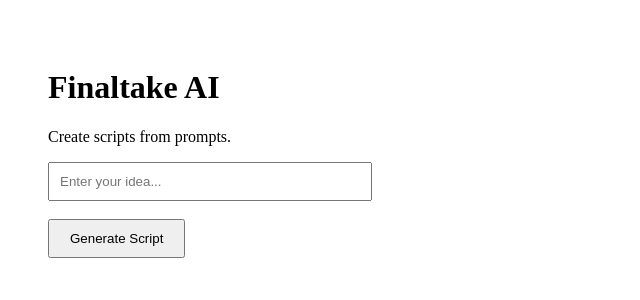
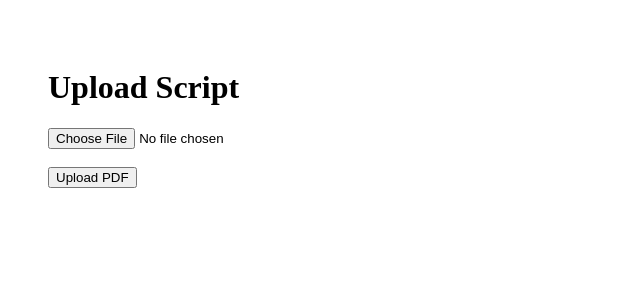
Before and after one commit to nelyivanova-maker/finaltake-ai, a Next.js app: page / in a window 1280 px wide. Shown: the top 300 px of the page, without its empty margins (0-640 px from the left). Built offline with nearby package versions, Linux system fonts and the light colour scheme.

Commit message:
Update page.tsx

```diff
--- a/app/page.tsx
+++ b/app/page.tsx
@@ -1,20 +1,40 @@
+"use client";
+
+import { useState } from "react";
+
 export default function Page() {
+  const [file, setFile] = useState<File | null>(null);
+
+  const handleUpload = async () => {
+    if (!file) return;
+
+    const formData = new FormData();
+    formData.append("file", file);
+
+    const res = await fetch("/api/extract-script", {
+      method: "POST",
+      body: formData,
+    });
+
+    const data = await res.json();
+    console.log(data);
+    alert("Uploaded! Check console.");
+  };
+
   return (
     <main style={{ padding: "40px" }}>
-      <h1>Finaltake AI</h1>
-
-      <p>Create scripts from prompts.</p>
+      <h1>Upload Script</h1>
 
       <input
-        type="text"
-        placeholder="Enter your idea..."
-        style={{ padding: "10px", width: "300px" }}
+        type="file"
+        accept=".pdf"
+        onChange={(e) => setFile(e.target.files?.[0] || null)}
       />
 
       <br /><br />
 
-      <button style={{ padding: "10px 20px" }}>
-        Generate Script
+      <button onClick={handleUpload}>
+        Upload PDF
       </button>
     </main>
   );
```
